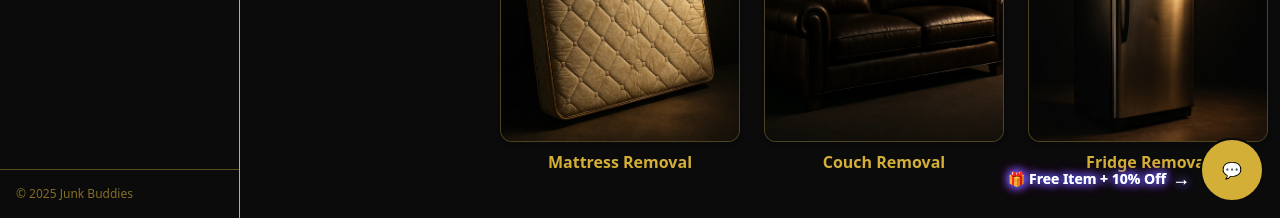
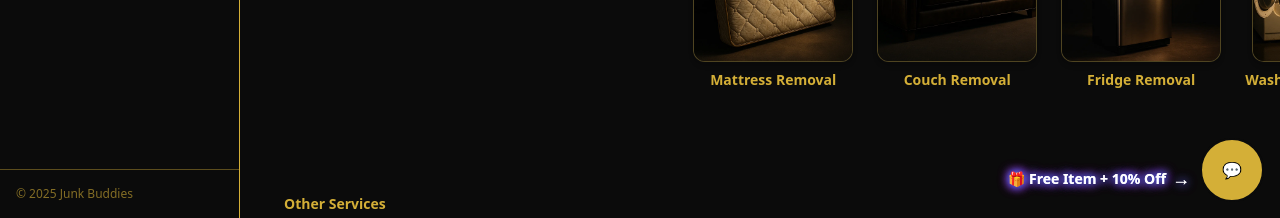
Before and after one commit to JunkBuddies/junk-buddies-immersive, a React (Vite) app: page / in a window 1280 px wide. Shown: the part 582-800 px from the top of the page. Built offline with nearby package versions, Linux system fonts and the light colour scheme.

Commit message:
Update LandingPage.jsx

```diff
--- a/src/pages/LandingPage.jsx
+++ b/src/pages/LandingPage.jsx
@@ -247,7 +247,7 @@ function LandingPage() {
         <div
           onClick={() => navigate(s.link)}
           className="cursor-pointer flex-shrink-0
-                     w-[160px] h-[160px] sm:w-[200px] sm:h-[200px] md:w-[240px] md:h-[240px]
+                     w-[80px] h-[80px] sm:w-[120px] sm:h-[120px] md:w-[160px] md:h-[160px]
                      bg-zinc-900/90 border border-gold/30 hover:border-gold rounded-xl
                      overflow-hidden shadow-md snap-center hover:scale-105 transition-transform"
         >
@@ -257,13 +257,14 @@ function LandingPage() {
             className="w-full h-full object-cover"
           />
         </div>
-        <h3 className="text-gold font-semibold text-xs sm:text-sm md:text-base mt-2 text-center">
+        <h3 className="text-gold font-semibold text-[10px] sm:text-xs md:text-sm mt-2 text-center">
           {s.title}
         </h3>
       </div>
     ))}
   </div>
 </section>
+
 
         {/* === REUSABLE SCROLL ROWS === */}
         {[
```
